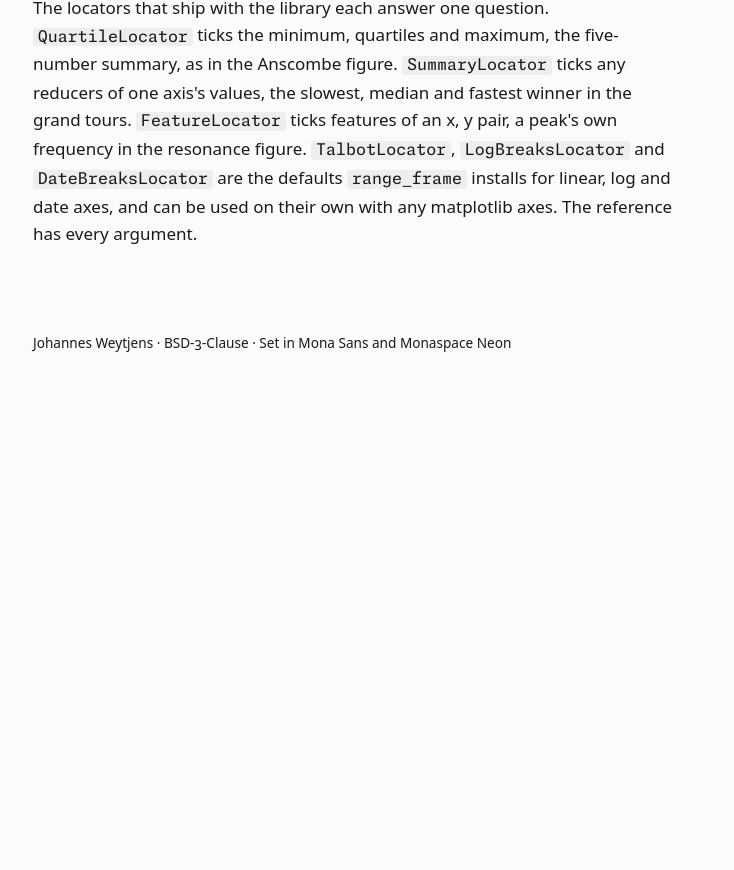
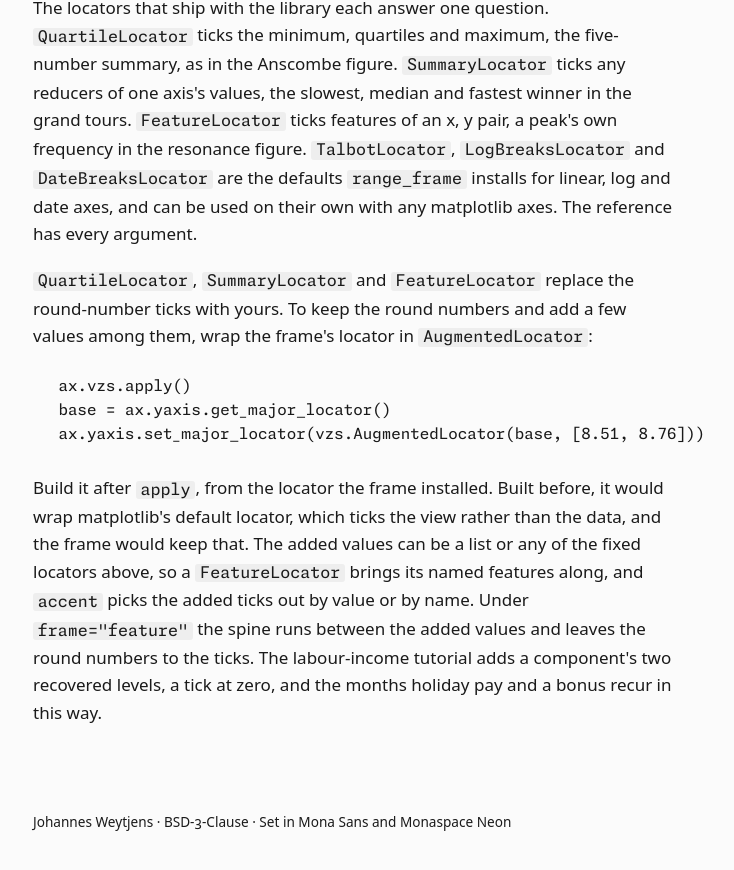
Before and after one commit to jpweytjens/vanzelfsprekend, an MkDocs documentation site: the page built from docs/how-to/locators.md, in a window 1280 px wide and 900 px high, scrolled down 1288 px. Shown: the top 870 px of the window, without its empty margins (35-769 px from the left). Built offline with MkDocs 1.6.1, drawn with Linux system fonts in a browser that asks for light colours; some web fonts are replaced; before the commit the page ends 1710 px from its top, so only the background shows below that.

Commit message:
docs(locators): add AugmentedLocator to the how-to

````diff
--- a/docs/how-to/locators.md
+++ b/docs/how-to/locators.md
@@ -7,3 +7,13 @@ To place ticks yourself (`QuartileLocator`, `FeatureLocator`, or any matplotlib
 Linear, log and date axes are handled; set the scale before calling `range_frame`, and plot date data first, since an axis only becomes a date axis once dates arrive on it. On a log axis the ticks sit on powers of the base and the minor ticks disappear with them; `ax.xaxis.set_minor_locator(matplotlib.ticker.LogLocator(subs="auto"))` brings the minors back. On a date axis the ticks sit on calendar starts (a year, a month, a day, an hour) and the labels shorten to what changes between ticks, so a run of months does not repeat the year. That shared year sits at the right end of the bottom spine, where `xlabel` goes, and stacks above an `xlabel` if you set one. The calendar steps the locator chooses among are not exposed; for a fixed step, set one of matplotlib's date locators before or after `apply`, `mdates.YearLocator(10)` say, and the frame reads it. Anything else (`symlog`, `logit`, categorical axes) is left untouched with a warning. The warning covers the frame and ticks only; `line_labels` places its labels on any scale.
 
 The locators that ship with the library each answer one question. `QuartileLocator` ticks the minimum, quartiles and maximum, the five-number summary, as in the Anscombe figure. `SummaryLocator` ticks any reducers of one axis's values, the slowest, median and fastest winner in the grand tours. `FeatureLocator` ticks features of an x, y pair, a peak's own frequency in the resonance figure. `TalbotLocator`, `LogBreaksLocator` and `DateBreaksLocator` are the defaults `range_frame` installs for linear, log and date axes, and can be used on their own with any matplotlib axes. The [reference](../reference/locators.md) has every argument.
+
+`QuartileLocator`, `SummaryLocator` and `FeatureLocator` replace the round-number ticks with yours. To keep the round numbers and add a few values among them, wrap the frame's locator in `AugmentedLocator`:
+
+```python
+ax.vzs.apply()
+base = ax.yaxis.get_major_locator()
+ax.yaxis.set_major_locator(vzs.AugmentedLocator(base, [8.51, 8.76]))
+```
+
+Build it after `apply`, from the locator the frame installed. Built before, it would wrap matplotlib's default locator, which ticks the view rather than the data, and the frame would keep that. The added values can be a list or any of the fixed locators above, so a `FeatureLocator` brings its named features along, and [`accent`](accent.md) picks the added ticks out by value or by name. Under `frame="feature"` the spine runs between the added values and leaves the round numbers to the ticks. The [labour-income tutorial](../tutorial/labour-income.md) adds a component's two recovered levels, a tick at zero, and the months holiday pay and a bonus recur in this way.
````
Also changed, not shown: docs/how-to/index.md (+1 -0 lines).
